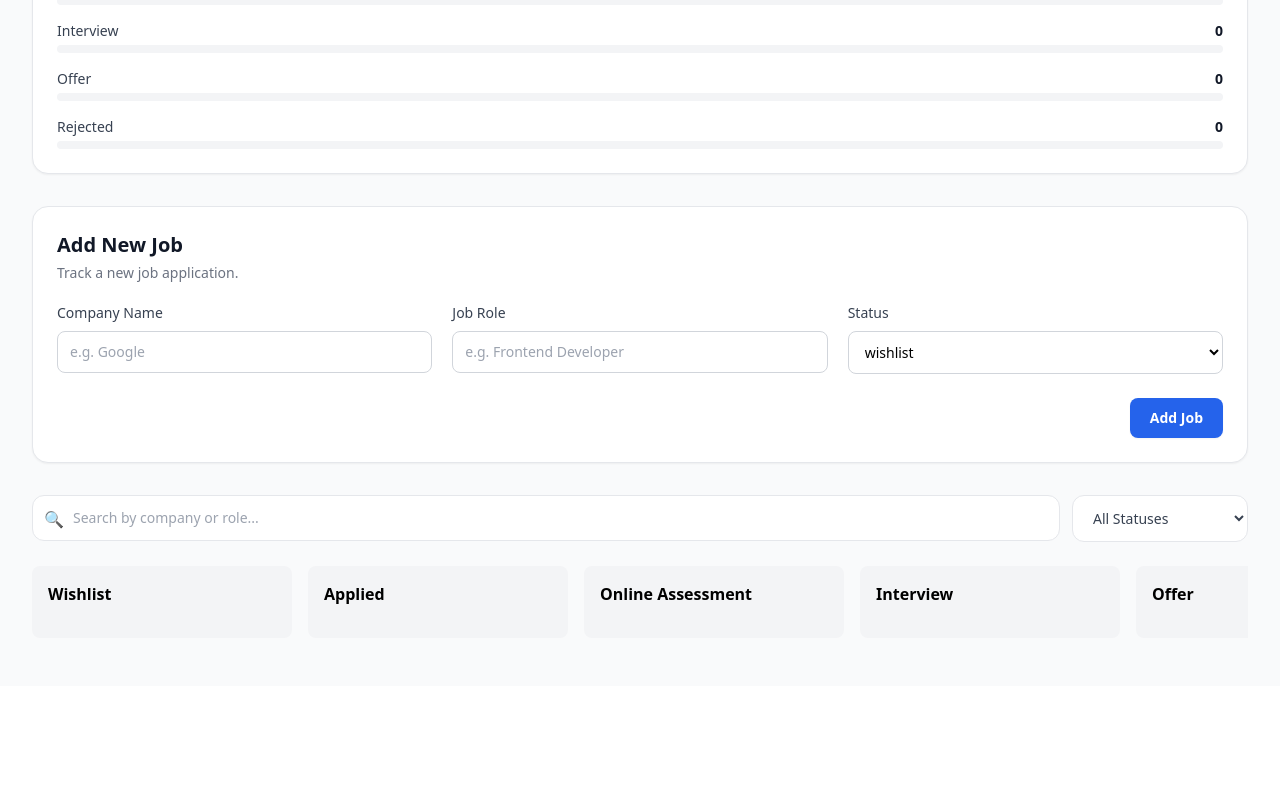
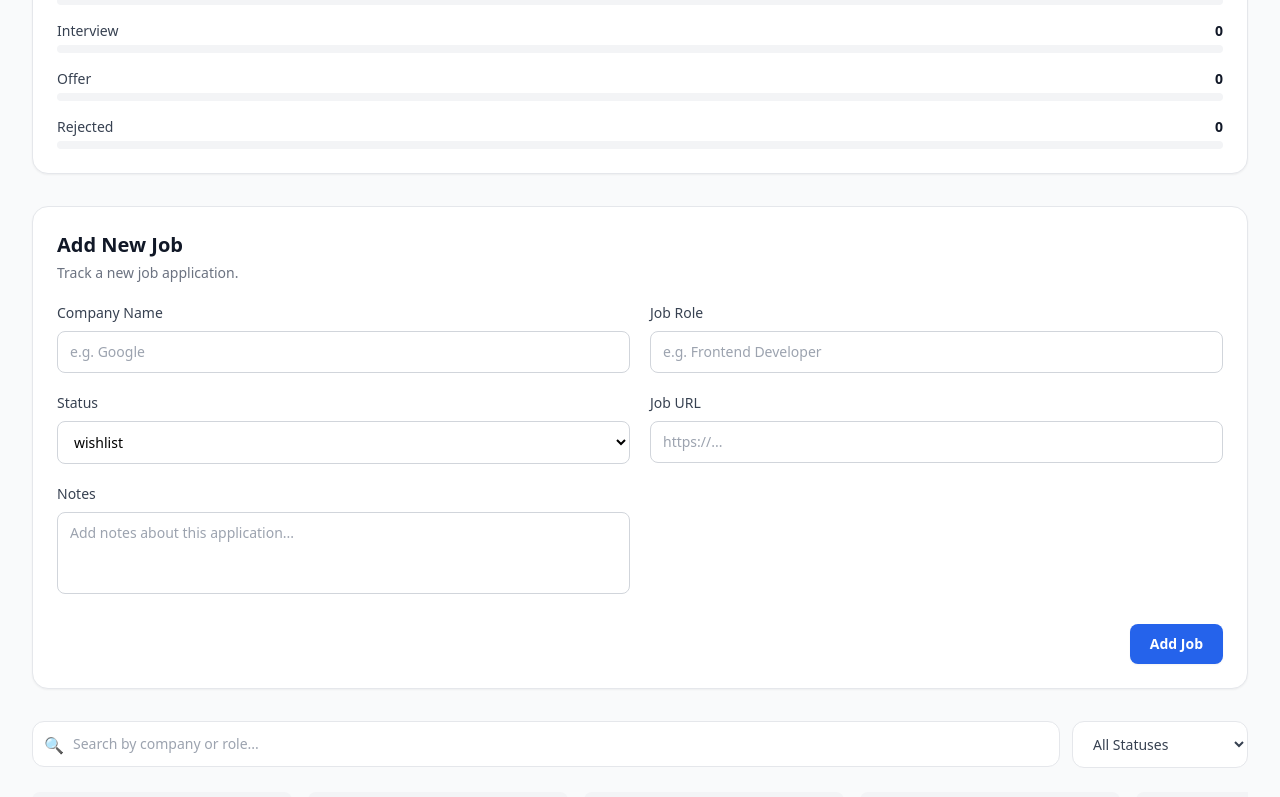
Before and after one commit to Shifa200/devboard, a React (Vite) app: page / in a window 1280 px wide. Shown: the part 510-1307 px from the top of the page. Before the commit the page ends 1196 px from the top, so only its background shows below. Built offline with nearby package versions, Linux system fonts and the light colour scheme.

Commit message:
Added job URL and notes

```diff
--- a/src/App.jsx
+++ b/src/App.jsx
@@ -26,6 +26,8 @@ function App() {
     company: "",
     role: "",
     status: "wishlist",
+    url: "",
+    notes: "",
   });
 
   const [editingJobId, setEditingJobId] = useState(null);
@@ -55,6 +57,8 @@ function App() {
       company: job.company,
       role: job.role,
       status: job.status,
+      url: job.url || "",
+      notes: job.notes || "",
     });
 
     setEditingJobId(job.id);
@@ -111,6 +115,8 @@ function App() {
       company: "",
       role: "",
       status: "wishlist",
+      url: "",
+      notes: "",
     });
 
     setErrors({
@@ -149,6 +155,8 @@ function App() {
                 company: form.company.trim(),
                 role: form.role.trim(),
                 status: form.status,
+                url: form.url.trim(),
+                notes: form.notes.trim(),
               }
             : job,
         ),
@@ -166,6 +174,8 @@ function App() {
         company: form.company.trim(),
         role: form.role.trim(),
         status: form.status,
+        url: form.url.trim(),
+        notes: form.notes.trim(),
         createdAt: new Date().toISOString(),
       };
 
@@ -222,9 +232,7 @@ const day = startOfWeek.getDay();
 
   const difference = day === 0 ? 6 : day - 1;
 
-startOfWeek.setDate(
-  startOfWeek.getDate() - difference
-);
+  startOfWeek.setDate(startOfWeek.getDate() - difference);
 
   startOfWeek.setHours(0, 0, 0, 0);
 
@@ -309,17 +317,13 @@ const applicationsThisWeek = jobs.filter((job) => {
           </div>
 
           <div className="rounded-2xl border border-gray-200 bg-white p-5 shadow-sm">
-  <p className="text-sm font-medium text-gray-500">
-    This Week
-  </p>
+            <p className="text-sm font-medium text-gray-500">This Week</p>
 
             <p className="mt-2 text-3xl font-bold text-gray-900">
               {applicationsThisWeek}
             </p>
 
-  <p className="mt-1 text-xs text-gray-400">
-    Applications
-  </p>
+            <p className="mt-1 text-xs text-gray-400">Applications</p>
           </div>
         </div>
 
@@ -377,7 +381,7 @@ const applicationsThisWeek = jobs.filter((job) => {
             </p>
           </div>
 
-          <div className="grid grid-cols-1 gap-5 md:grid-cols-3">
+          <div className="grid grid-cols-1 gap-5 md:grid-cols-2">
             {/* Company */}
             <div>
               <label className="mb-2 block text-sm font-medium text-gray-700">
@@ -471,6 +475,46 @@ const applicationsThisWeek = jobs.filter((job) => {
                 ))}
               </select>
             </div>
+
+            {/* Job URL */}
+            <div>
+              <label className="mb-2 block text-sm font-medium text-gray-700">
+                Job URL
+              </label>
+
+              <input
+                type="url"
+                placeholder="https://..."
+                value={form.url}
+                onChange={(e) =>
+                  setForm({
+                    ...form,
+                    url: e.target.value,
+                  })
+                }
+                className="w-full rounded-lg border border-gray-300 px-3 py-2.5 text-sm outline-none transition focus:border-blue-500 focus:ring-2 focus:ring-blue-100"
+              />
+            </div>
+
+            {/* Notes */}
+            <div>
+              <label className="mb-2 block text-sm font-medium text-gray-700">
+                Notes
+              </label>
+
+              <textarea
+                placeholder="Add notes about this application..."
+                value={form.notes}
+                onChange={(e) =>
+                  setForm({
+                    ...form,
+                    notes: e.target.value,
+                  })
+                }
+                rows="3"
+                className="w-full resize-none rounded-lg border border-gray-300 px-3 py-2.5 text-sm outline-none transition focus:border-blue-500 focus:ring-2 focus:ring-blue-100"
+              />
+            </div>
           </div>
 
           {/* Buttons */}
--- a/src/components/JobCard.jsx
+++ b/src/components/JobCard.jsx
@@ -3,6 +3,7 @@ import { useDraggable } from "@dnd-kit/core";
 
 function JobCard({ job, onDelete, onEdit }) {
   const [menuOpen, setMenuOpen] = useState(false);
+
   const { attributes, listeners, setNodeRef, transform } =
     useDraggable({
       id: job.id,
@@ -20,10 +21,12 @@ function JobCard({ job, onDelete, onEdit }) {
       style={style}
       {...attributes}
       {...listeners}
-      className="relative rounded-lg border bg-white p-4 shadow-sm cursor-grab"
+      className="relative cursor-grab rounded-lg border bg-white p-4 shadow-sm"
     >
       <div className="flex items-start justify-between gap-3">
-        <div>
+
+        {/* Job information */}
+        <div className="min-w-0">
           <h3 className="font-semibold text-gray-900">
             {job.company}
           </h3>
@@ -31,15 +34,39 @@ function JobCard({ job, onDelete, onEdit }) {
           <p className="mt-1 text-sm text-gray-500">
             {job.role}
           </p>
+
+          {/* Job URL */}
+          {job.url && (
+            <a
+              href={job.url}
+              target="_blank"
+              rel="noopener noreferrer"
+              onPointerDown={(e) => e.stopPropagation()}
+              onClick={(e) => e.stopPropagation()}
+              className="mt-3 inline-flex items-center gap-1 text-xs font-medium text-blue-600 hover:text-blue-700 hover:underline"
+            >
+              🔗 View Job
+            </a>
+          )}
+
+          {/* Notes */}
+          {job.notes && (
+            <p className="mt-3 line-clamp-2 text-xs text-gray-500">
+              📝 {job.notes}
+            </p>
+          )}
         </div>
-        <div className="relative">
+
+        {/* Three-dot menu */}
+        <div className="relative shrink-0">
+
           <button
             onPointerDown={(e) => e.stopPropagation()}
             onClick={(e) => {
               e.stopPropagation();
               setMenuOpen(!menuOpen);
             }}
-    className="flex h-8 w-8 items-center justify-center rounded-md text-gray-600 hover:bg-gray-100 hover:text-gray-900 text-xl font-bold transition"
+            className="flex h-8 w-8 items-center justify-center rounded-md text-xl font-bold text-gray-600 transition hover:bg-gray-100 hover:text-gray-900"
             title="More options"
           >
             ⋮
@@ -73,8 +100,8 @@ function JobCard({ job, onDelete, onEdit }) {
               </button>
             </div>
           )}
+
         </div>
-
       </div>
     </div>
   );
```
Lines whose indentation alone changed are shown as unchanged.
